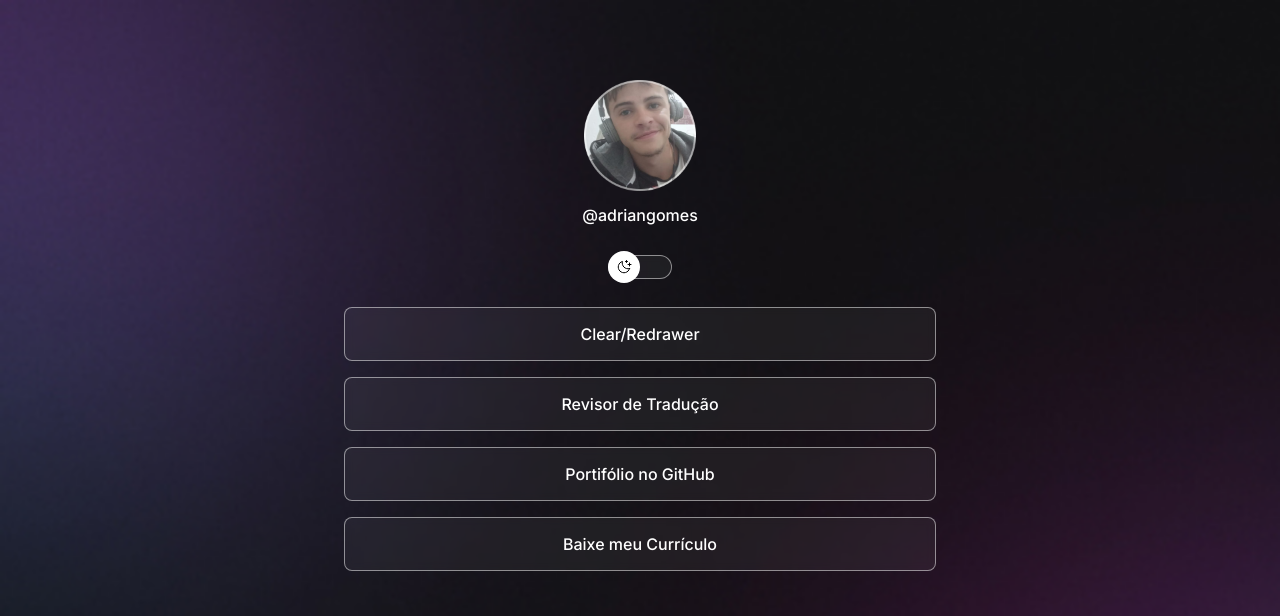
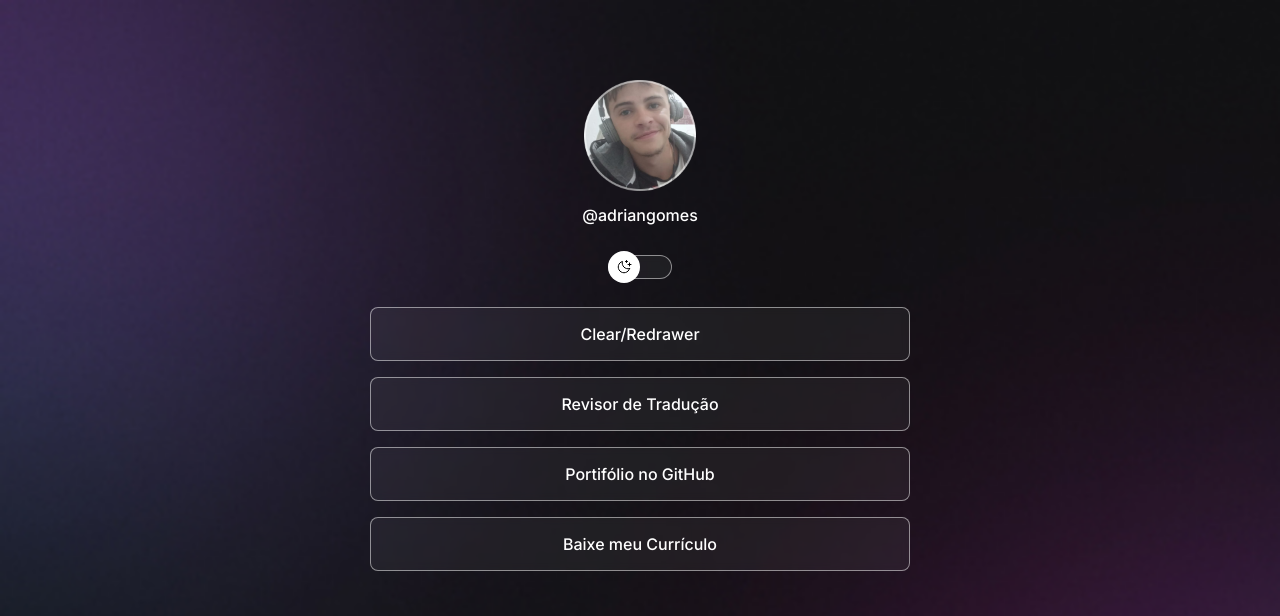
Before and after one commit to Adrian-Gomes/portifolio, a plain HTML site: page index.html in a window 1280 px wide. Shown: the top 616 px of the page. Drawn offline with nearby package versions, Linux system fonts and the light colour scheme.

Commit message:
adjust container

```diff
--- a/style.css
+++ b/style.css
@@ -37,8 +37,8 @@ body * {
 }
 
 #container{
-  width: 50%;
-  max: width 588px;
+  width: 100%;
+  max-width: 588px;
   margin: 56px auto 0px;
   padding: 0 24px;
 }
```
